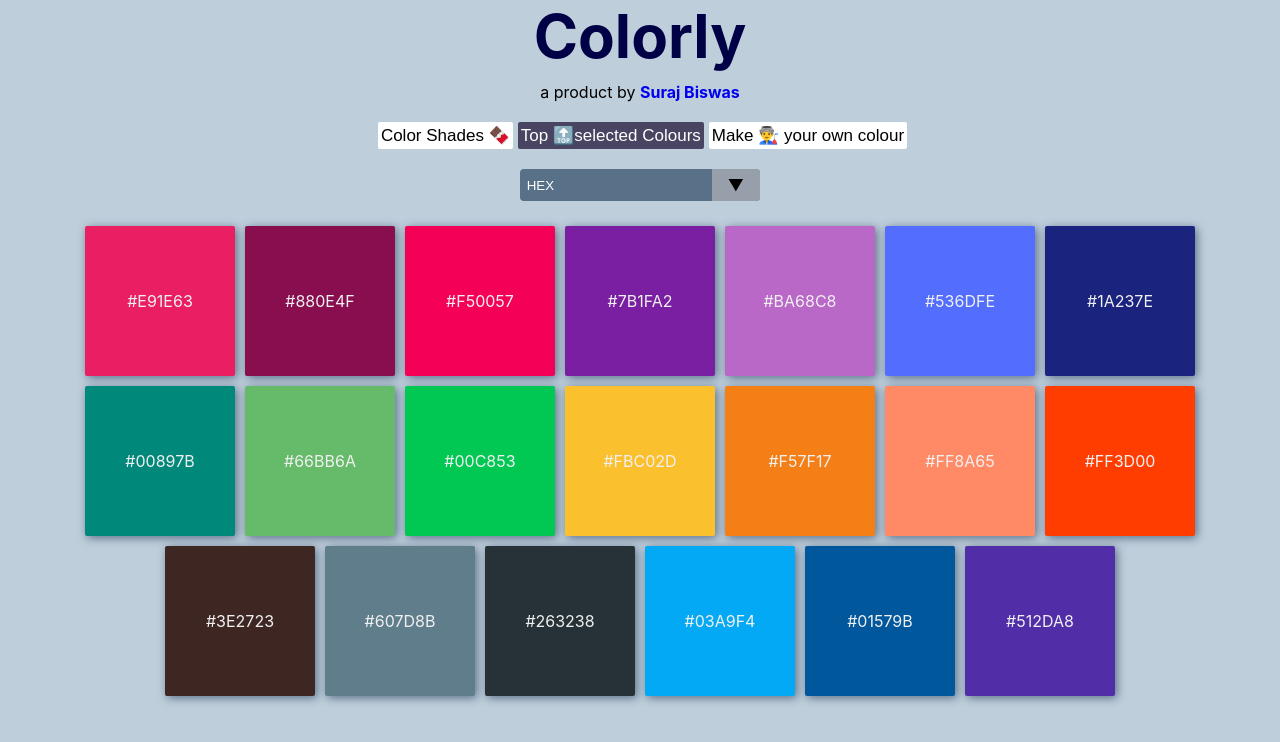
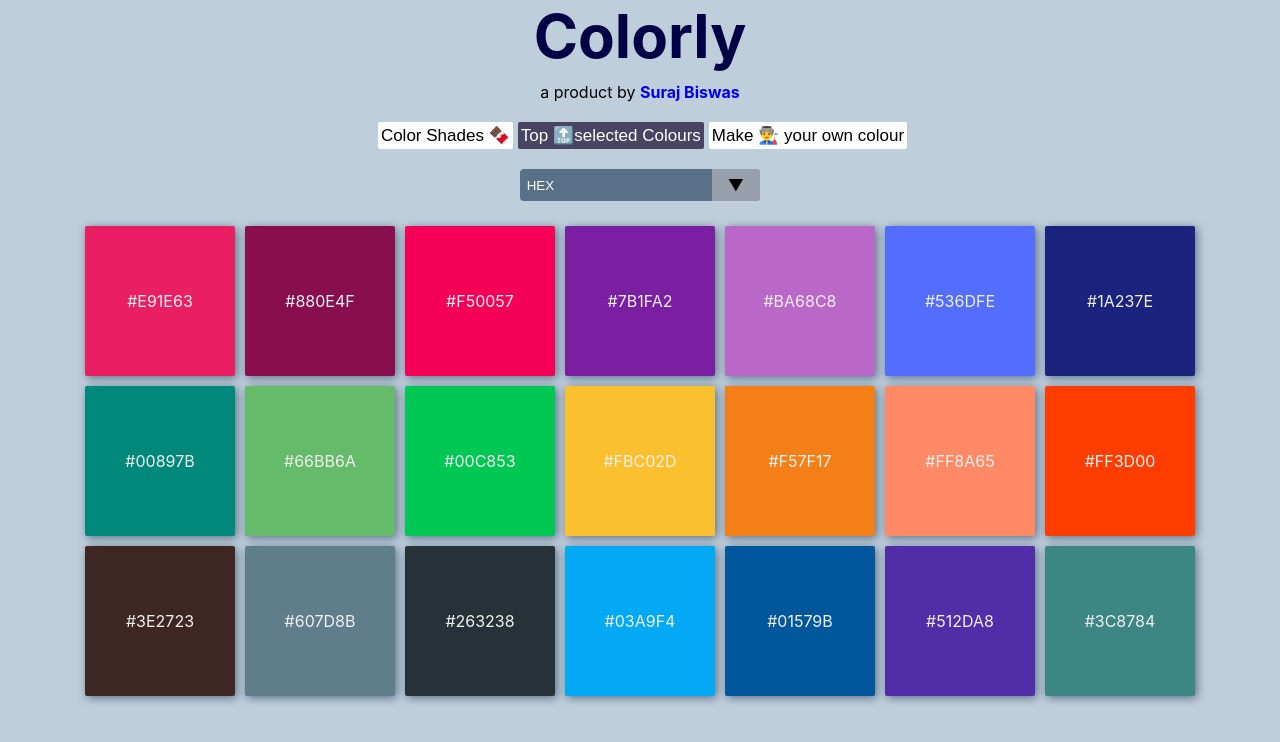
Before and after one commit to iamsurajdev/Colorly, a React (Create React App) app: page / in a window 1280 px wide. Shown: the top 742 px of the page. Built offline with nearby package versions, Linux system fonts and the light colour scheme.

Commit message:
minor change and add one color

```diff
--- a/src/Components/RandomColors/RandomColors.js
+++ b/src/Components/RandomColors/RandomColors.js
@@ -27,6 +27,7 @@
     { name: "#03A9F4", rgb: "rgb(3, 169, 244)" },
     { name: "#01579B", rgb: "rgb(1, 87, 155)" },
     { name: "#512DA8", rgb: "rgb(81, 45, 168)" },
+    { name: "#3C8784", rgb: "rgb(60,135,132)" },
   ]);
 
   const copyColor = (colorVal) => {
```
